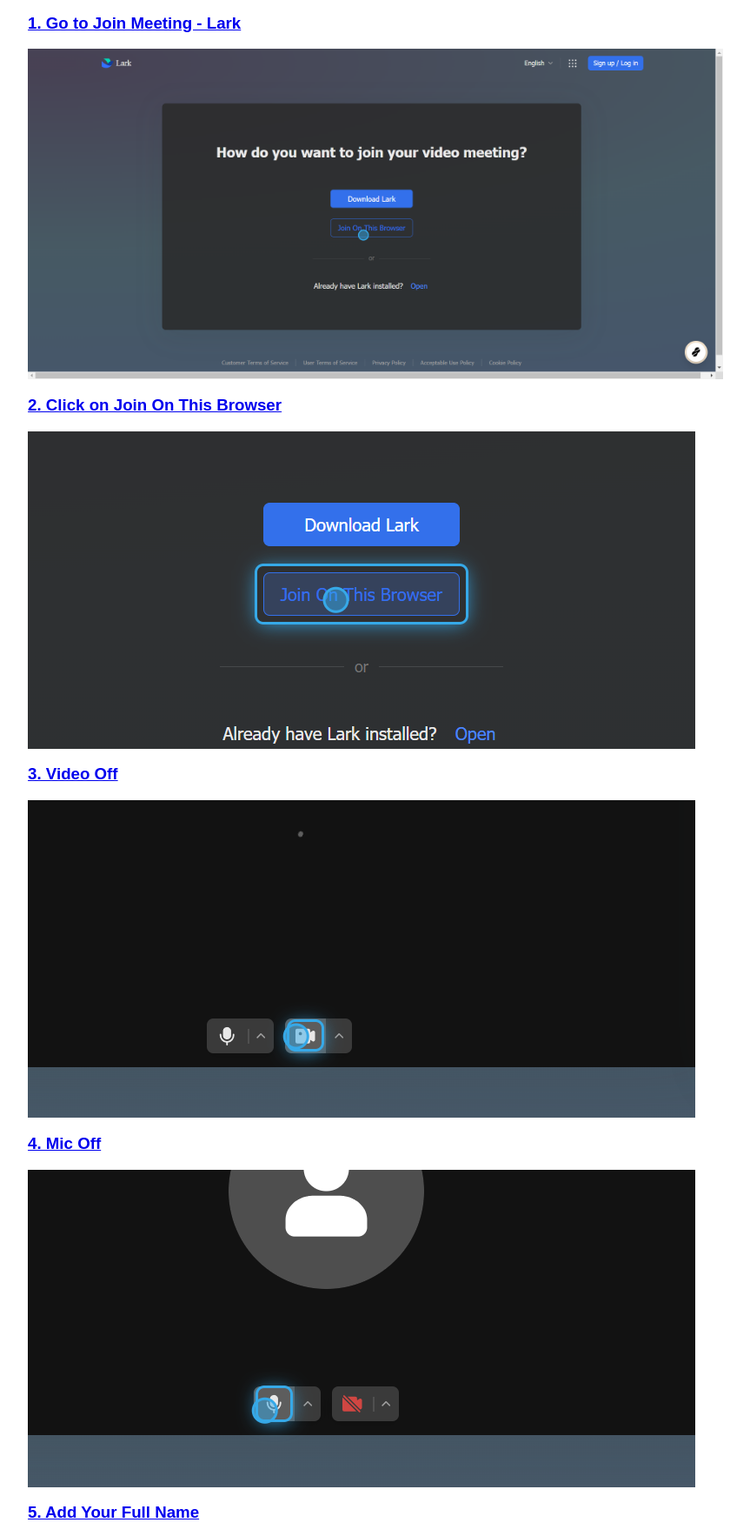
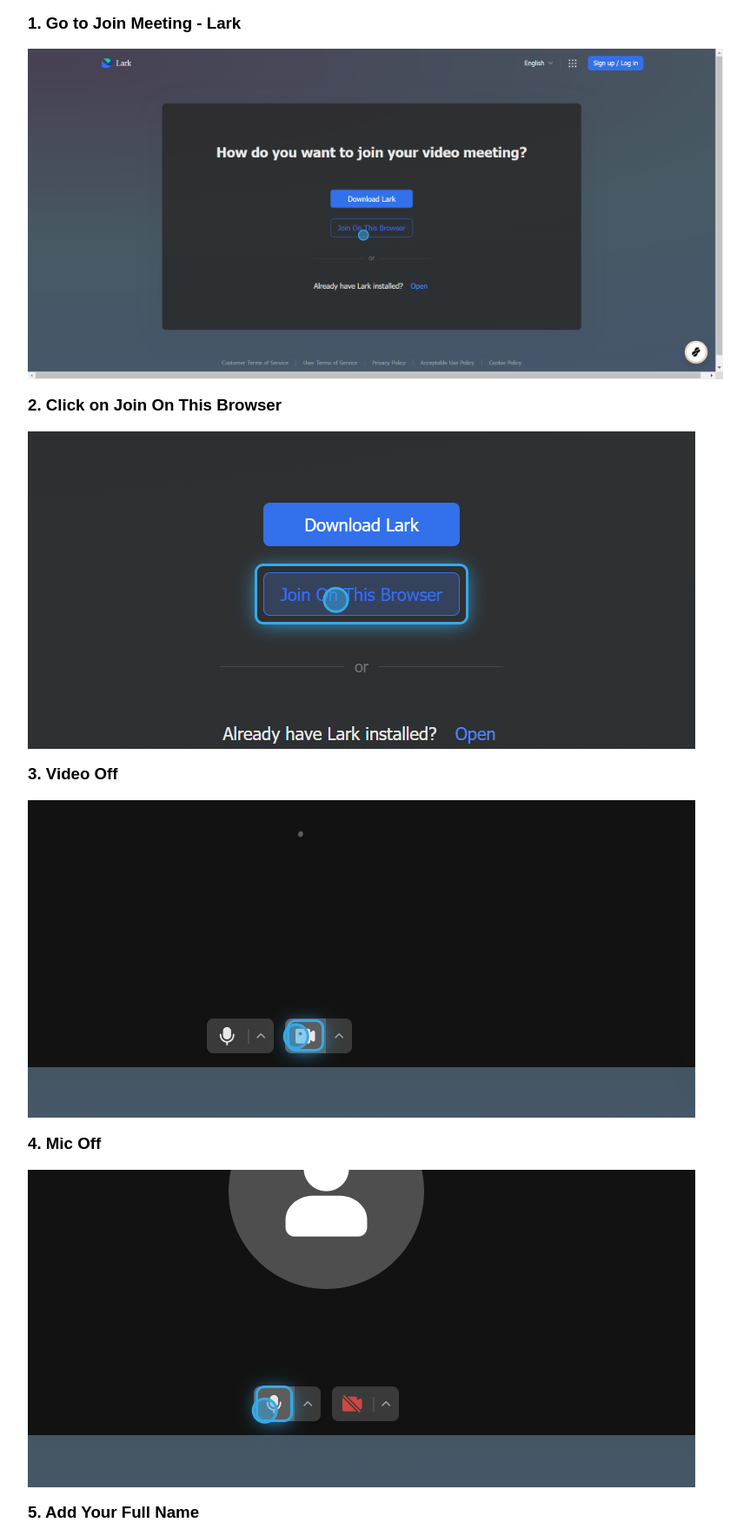
Before and after one commit to collegites/Meeting-Tutorial-Lark, a plain HTML site: page index.html in a window 1280 px wide. Shown: the part 517-2283 px from the top of the page at 87% size, without its empty margins (208-1071 px from the left). Drawn offline with Linux system fonts and the light colour scheme.

Commit message:
removed lark meeting link in all h3s

```diff
--- a/index.html
+++ b/index.html
@@ -21,69 +21,52 @@
       padding: 1rem;
     }
   </style>
-
 </head>
-
 <body>
   <div>
- <h1>How to join meeting for collegites in lark</h1>
-
+    <h1>How to join meeting for collegites in Lark</h1>
     <hr>
     <video controls="">
       <source src="0.mp4" type="video/mp4">
     </video>
     <div>
-    <h3>
-      <a href="https://vc-sg.larksuite.com/j/688300734">1. Go to Join Meeting - Lark</a>
-    </h3>
+      <h3>1. Go to Join Meeting - Lark</h3>
       <p>
         </p>
       <img src="1.png"/>
     </div>
     <div>
-    <h3>
-      <a href="https://vc-sg.larksuite.com/j/688300734">2. Click on Join On This Browser</a>
-    </h3>
+      <h3>2. Click on Join On This Browser</h3>
       <p>
         </p>
       <img src="2.png"/>
     </div>
     <div>
-    <h3>
-      <a href="https://vc-sg.larksuite.com/w/688300734?lang=en-US&amp;operate_env_id=1707489607916">3. Video Off</a>
-    </h3>
+      <h3>3. Video Off</h3>
       <p>
         </p>
       <img src="3.png"/>
     </div>
     <div>
-    <h3>
-      <a href="https://vc-sg.larksuite.com/w/688300734?lang=en-US&amp;operate_env_id=1707489607916">4. Mic Off</a>
-    </h3>
+      <h3>4. Mic Off</h3>
       <p>
         </p>
       <img src="4.png"/>
     </div>
     <div>
-    <h3>
-      <a href="https://vc-sg.larksuite.com/w/688300734?lang=en-US&amp;operate_env_id=1707489607916">5. Add Your Full Name</a>
-    </h3>
+      <h3>5. Add Your Full Name</h3>
       <p>
         </p>
       <img src="5.png"/>
     </div>
     <div>
-    <h3>
-      <a href="https://vc-sg.larksuite.com/w/688300734?lang=en-US&amp;operate_env_id=1707489607916">6. Click on Join</a>
-    </h3>
+      <h3>6. Click on Join</h3>
       <p>
         </p>
       <img src="6.png"/>
     </div>
     <div>
-    <h3>
-      <a href="https://vc-sg.larksuite.com/w/pre_lobby/688300734?lang=en-US&amp;operate_env_id=1707489607916&amp;name=Your%20Name%20and%20Batch%20">7.  Wait for the organizer to start the meeting.</a>
-    </h3>
+      <h3>7. Wait for the organizer to start the meeting.</h3>
       <p>
         </p>
       <img src="7.png"/>
@@ -93,11 +76,11 @@
   <footer>
     <div class="footer-content">
       <div class="company-info">
-      <h1>Collegites.tech</h1>
+        <h1>collegites.tech</h1>
         <p>Helping college students thrive with technology solutions.</p>
       </div>
       <ul class="social-links">
-      <li><a href="https://www.linkedin.com/company/collegites-tech"> LinkedIn</a></li>
+        <li><a href="https://www.linkedin.com/company/collegites-tech">LinkedIn</a></li>
         <li><a href="https://www.instagram.com/collegites/">Instagram</a></li>
       </ul>
       <a href="mailto:mailmarketing@collegites.tech" class="btn btn-primary">Contact Us</a>
```
Lines whose indentation alone changed are shown as unchanged.
